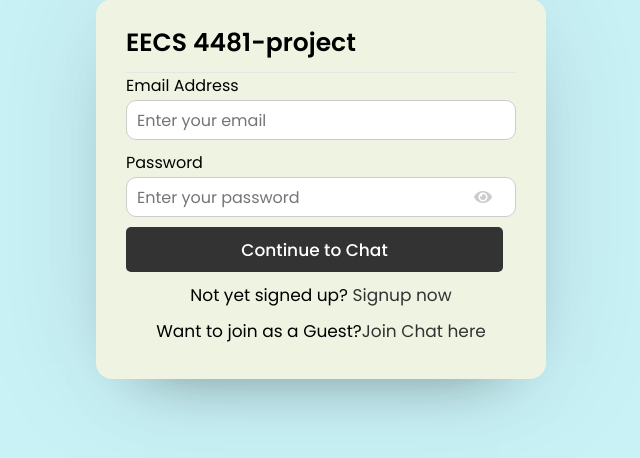
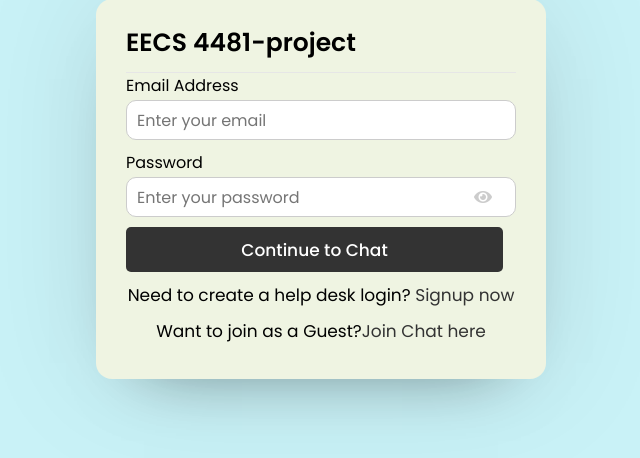
Before and after one commit to Yazoon66/4481-project, a PHP site: page /login.php in a window 1280 px wide. Shown: the part 211-669 px from the top of the page, without its empty margins (319-959 px from the left). Run offline with PHP 8.4, Linux system fonts and the light colour scheme.

Commit message:
Updated Sign Up Button Text

```diff
--- a/login.php
+++ b/login.php
@@ -29,7 +29,7 @@
           <input type="submit" name="submit" value="Continue to Chat">
         </div>
       </form>
-      <div class="link">Not yet signed up? <a href="index.php">Signup now</a></div>
+      <div class="link">Need to create a help desk login? <a href="index.php">Signup now</a></div>
       <div class="link">Want to join as a Guest?<a href="guest.php">Join Chat here</a></div>
     </section>
   </div>
```
